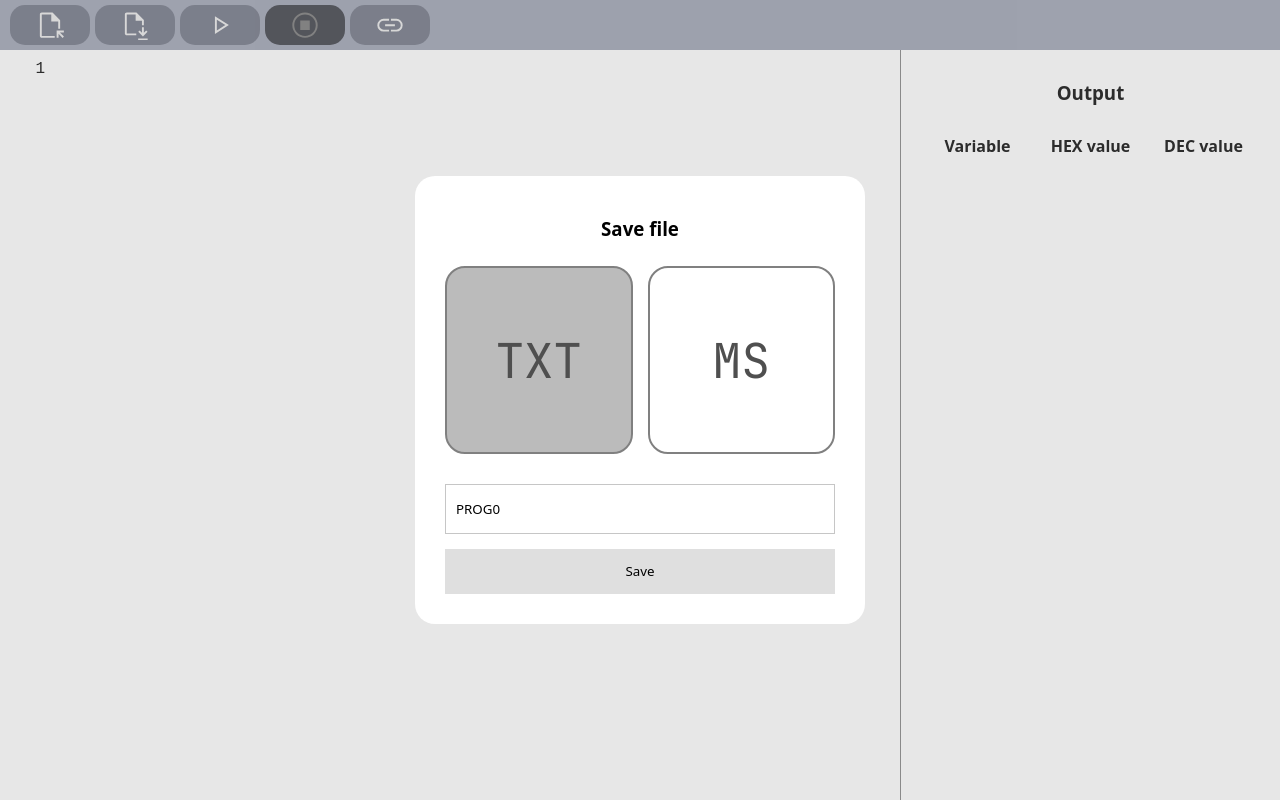
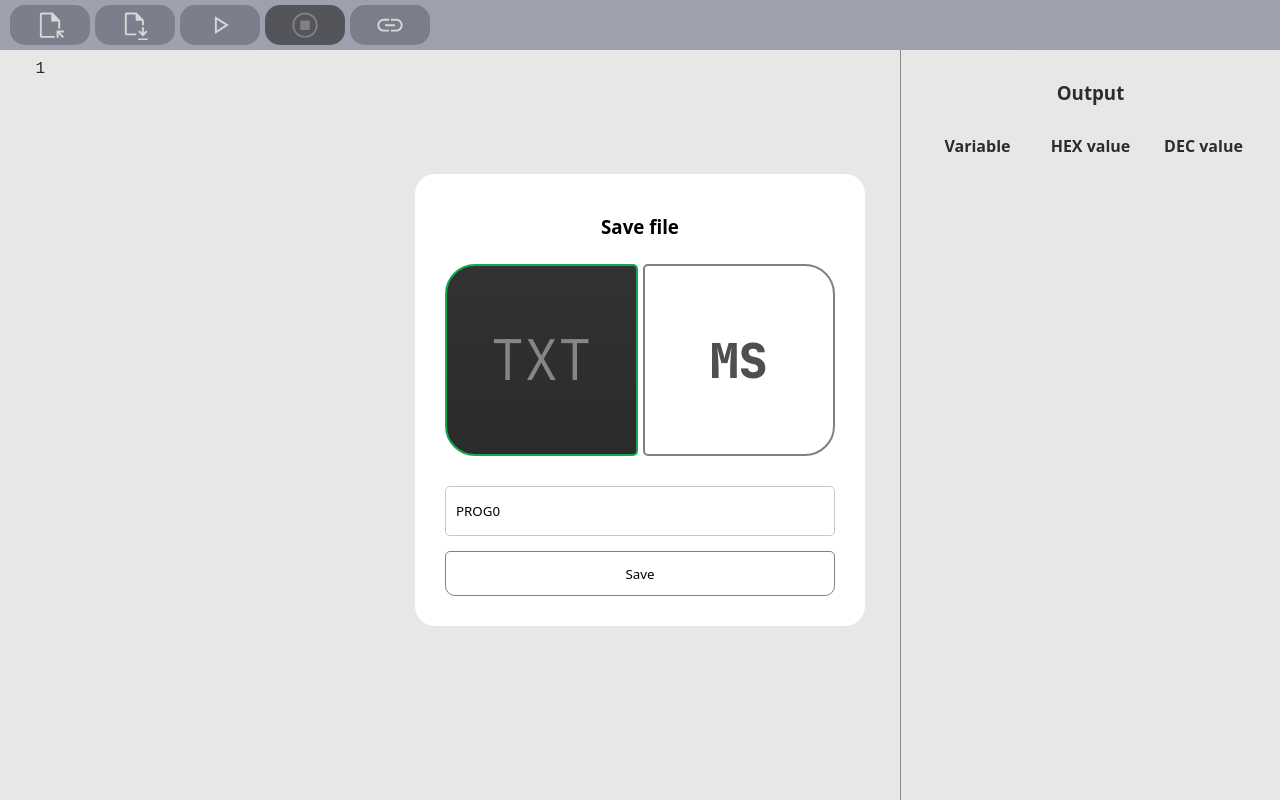
Before and after one commit to rdizpa/SimpleMachineInterpreter, a website built with Vite: page web/index.html in a window 1280 px wide. Both pictures are taken after a click on the button 135 px from the left and 25 px from the top of the page. Built offline with nearby package versions, Linux system fonts and the light colour scheme; some packages are replaced by stand-ins of ours.

Commit message:
rework style of saving file dialog

```diff
--- a/web/src/style.css
+++ b/web/src/style.css
@@ -169,7 +169,7 @@ h3, h4 {
 }
 
 #save-file-dialog {
-    background-color: light-dark(#a4a4a444, #c9c9c944);
+    background-color: light-dark(#a4a4a444, #1c1c1c45);
     position: fixed;
     left: 0;
     top: 0;
@@ -201,19 +201,20 @@ h3, h4 {
     outline: none;
     padding: 0px 10px;
     border: 1px solid;
+    border-radius: 5px;
     border-color: light-dark(#c6c6c6, #414141);
     background-color: light-dark(white, #414141);
 }
 
 .sfd-options {
     display: flex;
-    gap: 15px;
+    gap: 5px;
 }
 
 .sfd-option {
     border: 2px solid;
     border-color: light-dark(gray, #3f3f3f);
-    border-radius: 20px;
+    border-radius: 10px;
     flex: 1;
     display: flex;
     justify-content: center;
@@ -229,17 +230,21 @@ h3, h4 {
     user-select: none;
 }
 
-.sfd-option:hover {
-    border-color: #1313a9;
+.sfd-option[data-value="txt"] {
+    border-radius: 30px 5px 5px 30px;
+    font-weight: 300;
 }
 
-.sfd-option[data-value="ms"] {
+.sfd-option[data-value="MS"] {
+    border-radius: 5px 30px 30px 5px;
     font-weight: 800;
 }
 
 .sfd-option.selected {
-    /* background-image: linear-gradient(#2d2d2d, #1f1f1f); */
-    background-color: light-dark(#bbbbbb, #797979);
+    background-image: linear-gradient(#323232, #2b2b2b);
+    font-size: 3.5rem;
+    color: #868686;
+    border-color: #13a94f;
 }
 
 .save-file-error {
@@ -249,13 +254,16 @@ h3, h4 {
 .sfd-container button {
     height: 45px;
     cursor: pointer;
-    background-color: light-dark(#dfdfdf, #414141);
-    border: 0;
+    background-color: light-dark(white, #2d2d2d);
+    border: 1px solid;
+    border-color: light-dark(gray, #3f3f3f);
+    border-radius: 5px 5px 10px 10px;
     transition: 0.2s all;
 }
 
 .sfd-container button:hover {
-    background-color: light-dark(#cecece, #575757);
+    background-color: light-dark(#cecece, #272727);
+    border-color: #49a4ff;
 }
 
 @media (max-width: 600px) {
```
